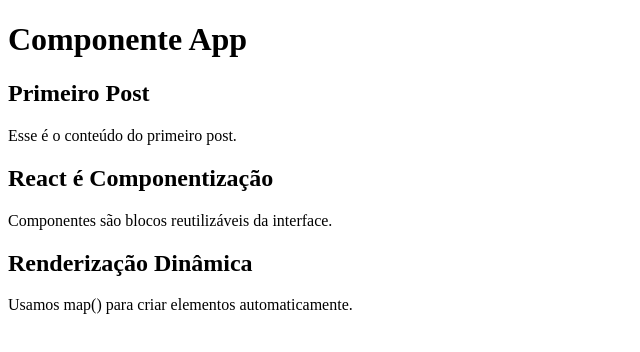
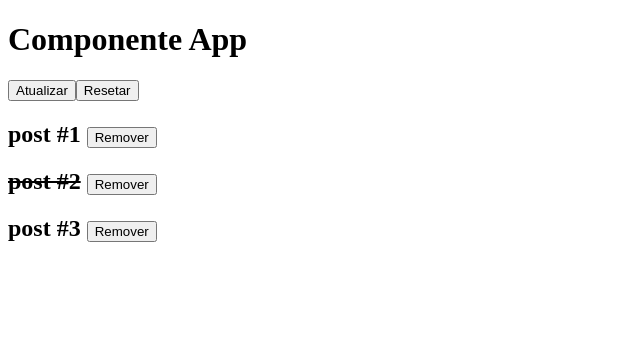
Before and after one commit to RuntimeRod/JStack, a React app in the folder React/01-Fundamentos/: page / in a window 1280 px wide. Shown: the top 352 px of the page, without its empty margins (0-640 px from the left). Built offline with nearby package versions, Linux system fonts and the light colour scheme.

Commit message:
Estudos React: props, renderizacao e state

```diff
--- a/React/01-Fundamentos/src/App.jsx
+++ b/React/01-Fundamentos/src/App.jsx
@@ -1,16 +1,49 @@
-import React from "react";
-import posts from "./data/posts";
+import React, { useState } from "react";
 import Post from "./Post";
+import initialPosts from "./data/initialPosts";
 
 function App() {
+  const [posts, setPosts] = useState(initialPosts);
+
+
+
+  // Atualiza a lista com +1 post
+  function handleRefresh() {
+
+    setPosts((prevState) => [
+      ...prevState,
+      {
+        id: prevState.length + 1,
+        title: `Post #${prevState[prevState.length - 1].id + 1}`,
+      },
+    ]);
+  }
+
+  // Reseta para lista original
+  function handleReset() {
+    setPosts(initialPosts);
+  }
+
+  // Apaga o post
+  function handleRemove(postId) {
+    setPosts((prevState) => prevState.filter((post) => post.id !== postId));
+  }
   return (
     //React fragment
     <>
       {/*Comentario em jsx*/}
       <h1>Componente App</h1>
+      <button onClick={handleRefresh}>Atualizar</button>
+      <button onClick={handleReset}>Resetar</button>
+      {posts.map((post) => (
+        <Post
+          key={post.id}
+          id={post.id}
+          title={post.title}
+          read={post.read}
+          onRemove={handleRemove}
 
-      {posts.map((post) => (
-        <Post key={post.id} title={post.title} content={post.content} />
+        />
       ))}
     </>
   );
--- a/React/01-Fundamentos/src/Post.jsx
+++ b/React/01-Fundamentos/src/Post.jsx
@@ -1,10 +1,12 @@
 import React from "react";
 
-function Post({ title, content }) {
+function Post(props) {
   return (
     <article>
-      <h2>{title}</h2>
-      <p>{content}</p>
+      <h2>
+        {props.read ? <s>{props.title}</s> : props.title}{" "}
+        <button onClick={() => props.onRemove(props.id)}>Remover</button>
+      </h2>
     </article>
   );
 }
--- /dev/null
+++ b/React/01-Fundamentos/src/data/initialPosts.js
@@ -0,0 +1,19 @@
+const initialPosts = [
+  {
+    id: 1,
+    title: "post #1",
+    read: false,
+  },
+  {
+    id: 2,
+    title: "post #2",
+    read: true,
+  },
+  {
+    id: 3,
+    title: "post #3",
+    read: false,
+  },
+];
+
+export default initialPosts;
--- a/React/01-Fundamentos/src/data/posts.js
+++ /dev/null
@@ -1,19 +0,0 @@
-const posts = [
-  {
-    id: 1,
-    title: "Primeiro Post",
-    content: "Esse é o conteúdo do primeiro post.",
-  },
-  {
-    id: 2,
-    title: "React é Componentização",
-    content: "Componentes são blocos reutilizáveis da interface.",
-  },
-  {
-    id: 3,
-    title: "Renderização Dinâmica",
-    content: "Usamos map() para criar elementos automaticamente.",
-  },
-];
-
-export default posts;
```
